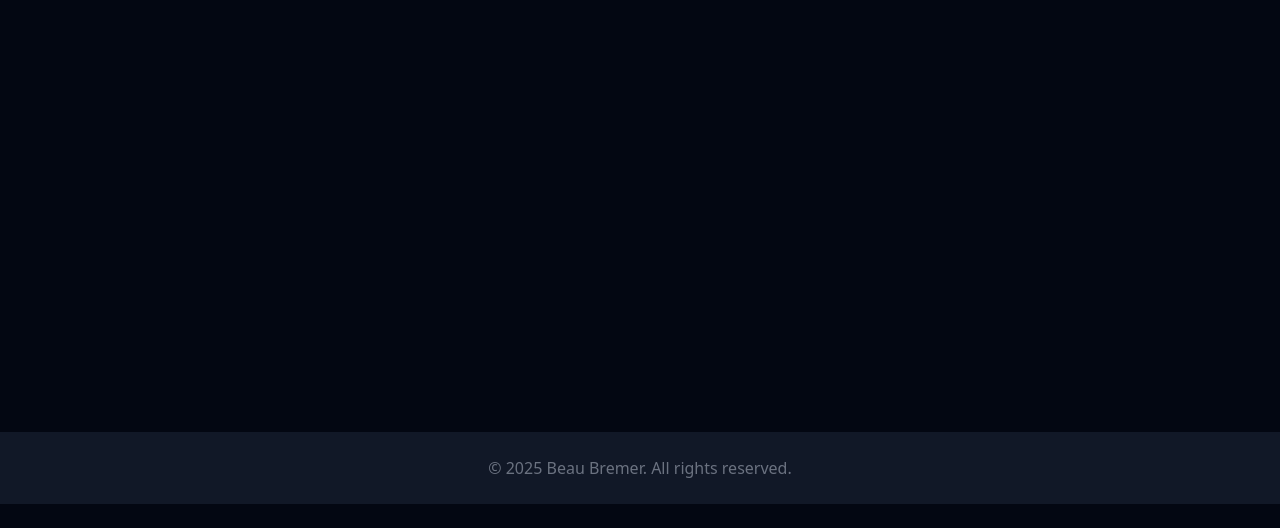
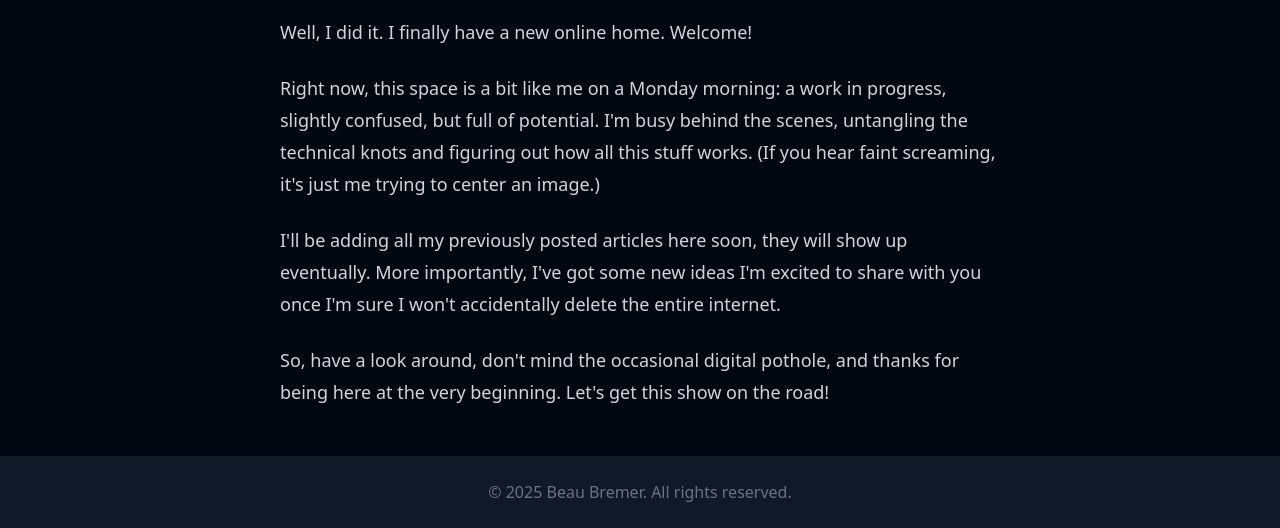
Before and after one commit to KnowOneActual/beaubremer-blog, an Eleventy site: page posts/my-first-post.md in a window 1280 px wide. Shown: the part 296-824 px from the top of the page. Before the commit the page ends 800 px from the top, so only its background shows below. Built offline with nearby package versions, Linux system fonts and the light colour scheme; Eleventy itself is replaced by a stand-in of ours; files that its build step writes are made by us from their sources.

Commit message:
Welcome to the Blogv2

```diff
--- a/posts/my-first-post.md
+++ b/posts/my-first-post.md
@@ -5,6 +5,12 @@ date: 2025-06-11
 layout: "layout.njk"
 ---
 
-## It's Alive!
+# Welcome! I'm New Here (And I Have No Idea What I'm Doing)
 
-Welcome! This is a sample post to make sure everything is working correctly.
+Well, I did it. I finally have a new online home. Welcome!
+
+Right now, this space is a bit like me on a Monday morning: a work in progress, slightly confused, but full of potential. I'm busy behind the scenes, untangling the technical knots and figuring out how all this stuff works. (If you hear faint screaming, it's just me trying to center an image.)
+
+I'll be adding all my previously posted articles here soon, they will show up eventually. More importantly, I've got some new ideas I'm excited to share with you once I'm sure I won't accidentally delete the entire internet.
+
+So, have a look around, don't mind the occasional digital pothole, and thanks for being here at the very beginning. Let's get this show on the road!
```
